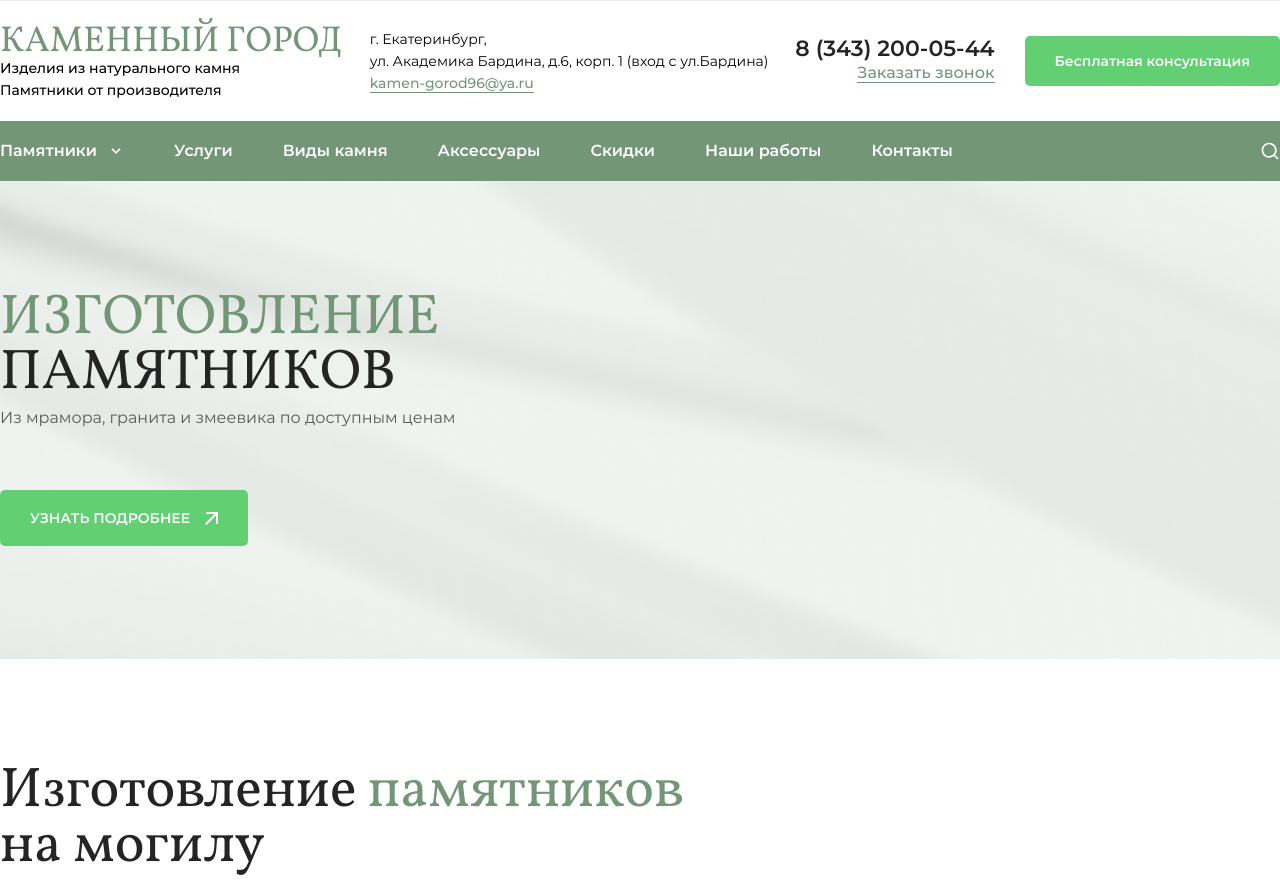
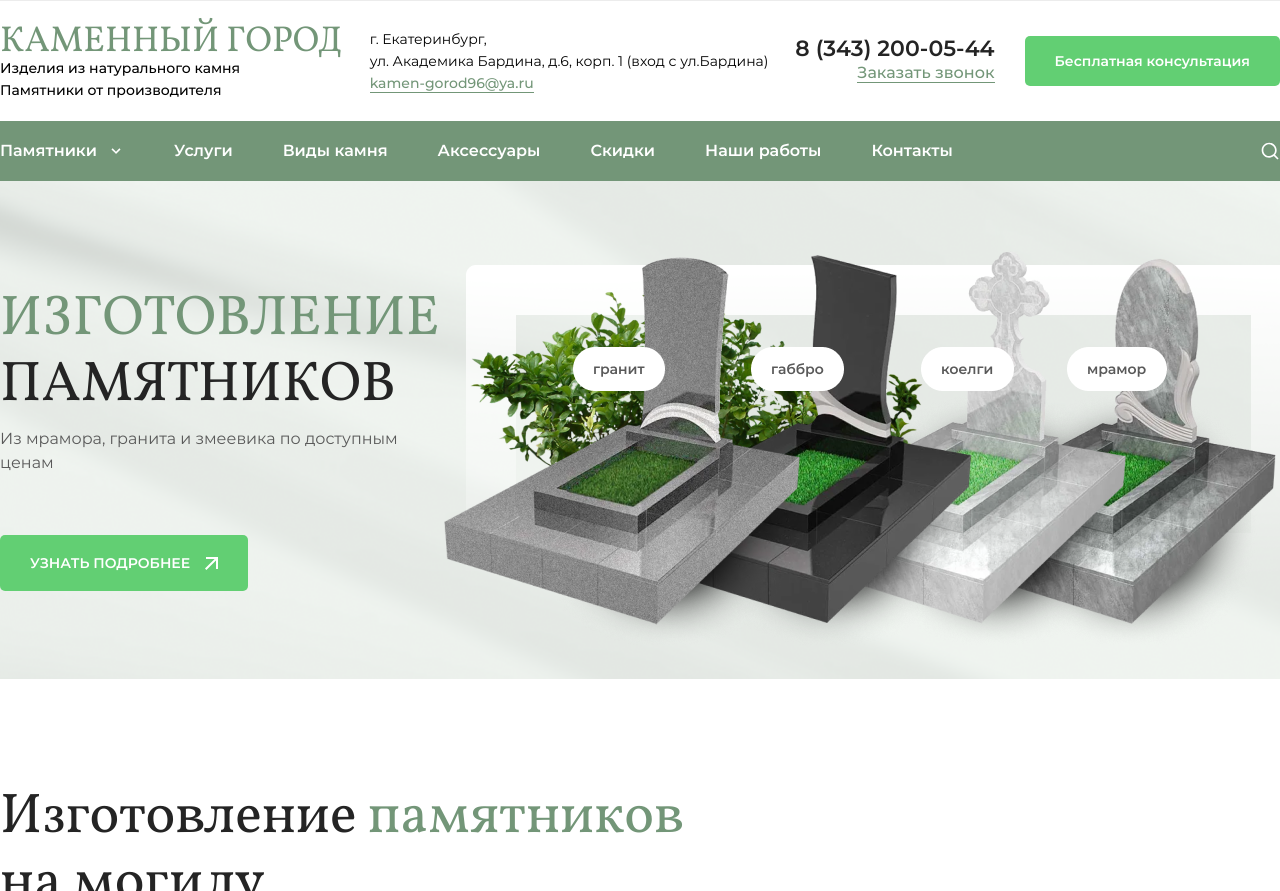
Before and after one commit to fayzullayevelmurod/STONE-CITY, a website: page index.html in a window 1280 px wide. Shown: the part 61-952 px from the top of the page. Drawn offline with Linux system fonts and the light colour scheme.

Commit message:
small change

```diff
--- a/index.html
+++ b/index.html
@@ -175,15 +175,16 @@
 		<!-- main -->
 		<main class="main">
 			<!-- hero section -->
-			<section class="hero-section pt-[105px] pb-[113px]">
+			<section class="hero-section pt-[60px] pb-[30px]">
 				<div class="container relative">
 					<div class="swiper mySwiper">
 						<div class="swiper-wrapper">
 							<div class="swiper-slide">
-								<div class="t">
-									<div>
-										<h3 class="title-text uppercase max-w-[442px]"><span>изготовление</span> памятников</h3>
-										<p class="text-base font-normal mt-[10px] mb-[60px] leading-6 text-gray-300">Из мрамора, гранита
+								<div class="flex items-start justify-between">
+									<div class="pt-[40px]">
+										<h3 class="title-text__two text-black-400 uppercase max-w-[442px]"><span>изготовление</span>
+											памятников</h3>
+										<p class="text-base font-normal mt-[14px] mb-[60px] leading-6 text-gray-300">Из мрамора, гранита
 											и
 											змеевика по
 											доступным ценам</p>
@@ -192,6 +193,8 @@
 											<img src="./src/images/icons/arrow-icon.svg" alt="arrow-icon">
 										</a>
 									</div>
+
+									<img src="./src/images/hero-slider.png" alt="">
 								</div>
 							</div>
 							<div class="swiper-slide">
@@ -222,7 +225,8 @@
 			<!-- making-monuments -->
 			<section class="making-monuments mt-[100px]">
 				<div class="container">
-					<h3 class="title-text max-w-[692px] mb-[45px]">Изготовление <span>памятников</span> на могилу</h3>
+					<h3 class="title-text__two text-black-400 max-w-[692px] mb-[45px]">Изготовление <span>памятников</span> на
+						могилу</h3>
 
 					<div class="flex justify-between">
 						<div class="py-[43px] px-[40px] rounded-3xl bg-grass">
@@ -1250,7 +1254,7 @@
 			<section class="answers-sectioin pb-[119px] pt-[98px]">
 				<div class="container flex justify-between space-x-[79px]">
 					<div class="max-w-[940px]">
-						<div class="flex justify-between">
+						<div class="flex justify-between items-start">
 							<h3 class="title-text__two max-w-[730px]"><span>Ответы</span> на часто задаваемые вопросы</h3>
 							<img src="./src/images/icons/answer-icon.svg" alt="">
 						</div>
--- a/src/css/main.css
+++ b/src/css/main.css
@@ -240,10 +240,12 @@ swiper-button-prev {
 }
 
 .swiper-button-prev {
+	top: 42%;
 	left: -77px !important;
 }
 
 .swiper-button-next {
+	top: 44%;
 	right: -77px !important;
 }
 
```
Also changed, not shown: src/css/output.css, src/images/hero-slider.png (added).
